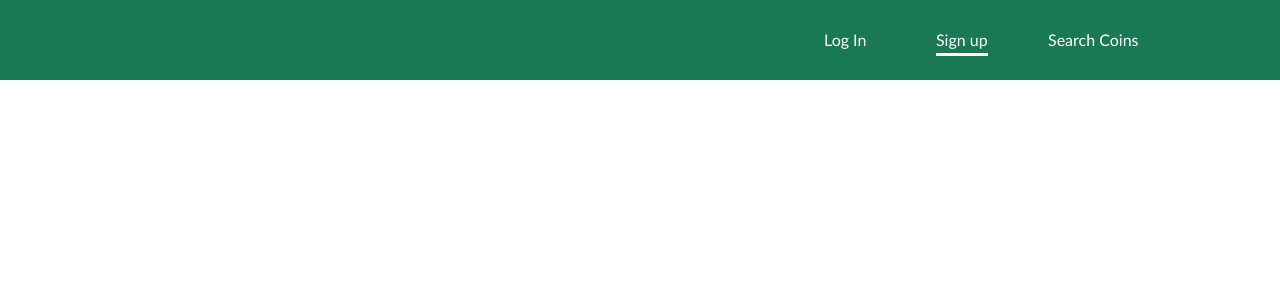
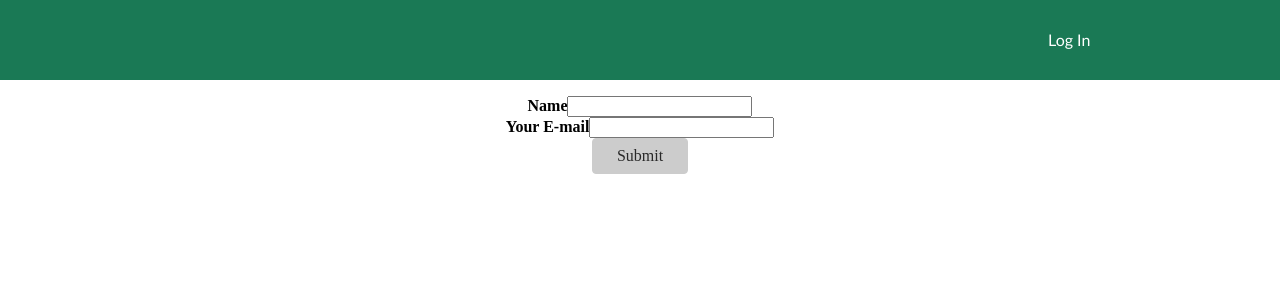
Before and after one commit to MishG777/Crypto-App, a React (Create React App) app: page /log-in in a window 1280 px wide. Shown: the top 300 px of the page. Built offline with nearby package versions, Linux system fonts and the light colour scheme.

Commit message:
login_routing

```diff
--- a/src/App.js
+++ b/src/App.js
@@ -1,25 +1,42 @@
-import React, { Fragment } from "react";
-import { Switch, Route, Redirect } from "react-router-dom";
+import React, { Fragment, useState } from "react";
+import { Switch, Route, Redirect, useHistory } from "react-router-dom";
 import CoinDetails from "./components/CoinDetails";
 import Coins from "./components/Coins";
 import MainHeader from "./components/Navbar/MainHeader";
+import LogIn from "./components/UserLogging/LogIn";
 
 function App() {
+  const [login, setLogin] = useState(false);
+  const history = useHistory();
+
+  const logOutHandler = () => {
+    setLogin(false);
+  };
+
+  const logInHandler = () => {
+    setLogin(true);
+    history.push("/all-coins");
+  };
+
   return (
     <Fragment>
       <header>
-        <MainHeader />
+        <MainHeader logOutHandler={logOutHandler} login={login} />
       </header>
       <main>
         <Switch>
           <Route path="/" exact>
-            <Redirect to="/all-coins" />
+            <Redirect to="/log-in" />
           </Route>
+
           <Route path="/all-coins" exact>
-            <Coins />
+            {login && <Coins />}
           </Route>
           <Route path="/all-coins/:coins">
             <CoinDetails />
+          </Route>
+          <Route path="/log-in">
+            {!login && <LogIn logInHandler={logInHandler} />}
           </Route>
         </Switch>
       </main>
--- a/src/components/Navbar/MainHeader.js
+++ b/src/components/Navbar/MainHeader.js
@@ -1,26 +1,36 @@
-import { NavLink } from "react-router-dom";
+import { NavLink, Link } from "react-router-dom";
 import classes from "./MainHeader.module.css";
 
-const MainHeader = () => {
+const MainHeader = ({ logOutHandler, login }) => {
   return (
     <header className={classes.header}>
       <ul>
         <li>
-          <NavLink activeClassName={classes.active} to="/sign-in">
+          {!login && (
+            <NavLink activeClassName={classes.active} to="/log-in">
               Log In
             </NavLink>
+          )}
         </li>
-        <li>
-          <NavLink activeClassName={classes.active} to="/log-in">
-            Sign up
-          </NavLink>
-        </li>
+      </ul>
+      {login && (
+        <ul>
           <li>
             <NavLink activeClassName={classes.active} to="/all-coins">
               Search Coins
             </NavLink>
           </li>
+          <li>
+            <Link
+              to="/log-in"
+              onClick={logOutHandler}
+              className={classes.active}
+            >
+              Log Out
+            </Link>
+          </li>
         </ul>
+      )}
     </header>
   );
 };
--- a/src/components/Navbar/MainHeader.module.css
+++ b/src/components/Navbar/MainHeader.module.css
@@ -30,8 +30,7 @@
 }
 
 .header a:hover,
-.header a:active,
-.header a.active {
+.header a:active {
   color: white;
   padding-bottom: 0.25rem;
   border-bottom: 3px solid white;
--- /dev/null
+++ b/src/components/UserLogging/LogIn.js
@@ -0,0 +1,106 @@
+import React from "react";
+import Uselogin from "../../hooks/use-login";
+import classes from "./Login.module.css";
+
+const LogIn = ({ logInHandler }) => {
+  const {
+    value: enteredName,
+    hasError: nameInputHasError,
+    isValid: enteredNameIsValid,
+    reset: resetNameInput,
+    valueChangeHandler: nameChangeHandler,
+    inputBlurHandler: nameBlurHandler,
+  } = Uselogin((value) => value.trim() !== "");
+
+  const {
+    value: enteredEmail,
+    hasError: emailInpuHasError,
+    isValid: enteredEmailIsValid,
+    reset: resetEmailInput,
+    valueChangeHandler: emailChangeHandler,
+    inputBlurHandler: emailBlurHandler,
+  } = Uselogin(
+    (value) =>
+      value.includes("@") && !value.startsWith("@") && value.trim() !== ""
+  );
+
+  let formIsValid = false;
+
+  if (enteredEmailIsValid && enteredNameIsValid) {
+    formIsValid = true;
+  }
+
+  const formSubmissionHandler = (e) => {
+    logInHandler();
+    e.preventDefault();
+
+    if (!enteredEmailIsValid && !enteredNameIsValid) {
+      return;
+    }
+
+    console.log(enteredName);
+    console.log(enteredEmail);
+
+    resetNameInput();
+    resetEmailInput();
+  };
+
+  const startsWithError = enteredEmail.startsWith("@");
+
+  const nameInputClasses = nameInputHasError
+    ? classes["form-control invalid"]
+    : classes["form-control"];
+
+  const emailInputClasses = emailInpuHasError
+    ? classes["form-control invalidmail"]
+    : classes["form-control"];
+
+  return (
+    <form onSubmit={formSubmissionHandler}>
+      {/* Name */}
+      <div className={nameInputClasses}>
+        <label htmlFor="name">Name</label>
+        <input
+          type="text"
+          id="name"
+          onChange={nameChangeHandler}
+          onBlur={nameBlurHandler}
+          value={enteredName}
+        />
+        {nameInputHasError && (
+          <p className={classes["error-text"]}>please enter valid name!</p>
+        )}
+      </div>
+
+      <div className={emailInputClasses}>
+        {/* Email */}
+        <label htmlFor="email">Your E-mail</label>
+        <input
+          type="text"
+          id="email"
+          onChange={emailChangeHandler}
+          onBlur={emailBlurHandler}
+          value={enteredEmail}
+        />
+        {emailInpuHasError && (
+          <p className={classes["error-text"]}>
+            Email must not be empty and should contain '@' symbol.
+          </p>
+        )}
+        {!emailInpuHasError && startsWithError && (
+          <p className={classes["error-text"]}>
+            Email cannot be started with '@' symbol.
+          </p>
+        )}
+      </div>
+
+      <div className={classes["form-actions"]}>
+        <button disabled={!formIsValid} className={classes.loginBtn}>
+          Submit
+        </button>
+      </div>
+    </form>
+  );
+};
+
+export default LogIn;
--- /dev/null
+++ b/src/components/UserLogging/Login.module.css
@@ -0,0 +1,51 @@
+.form-control label {
+  font-weight: bold;
+  margin-bottom: 0.5rem;
+}
+
+.form-control input:focus {
+  outline: none;
+  border-color: #240370;
+  background-color: #6feb8a;
+}
+
+.control-group {
+  display: flex;
+  column-gap: 1rem;
+  flex-wrap: wrap;
+}
+
+.control-group .form-control {
+  min-width: 15rem;
+  flex: 1;
+}
+
+.loginBtn {
+  font: inherit;
+  background-color: #240370;
+  color: white;
+  border: 1px solid #240370;
+  padding: 0.5rem 1.5rem;
+  border-radius: 4px;
+  cursor: pointer;
+}
+
+.loginBtn:hover,
+.loginBtn:active {
+  background-color: #33059e;
+  border-color: #33059e;
+}
+
+.error-text {
+  color: #b40e0e;
+  font-family: "Trebuchet MS", "Lucida Sans Unicode", "Lucida Grande",
+    "Lucida Sans", Arial, sans-serif;
+}
+button:disabled,
+button:disabled:hover,
+button:disabled:active {
+  background-color: #ccc;
+  color: #292929;
+  border-color: #ccc;
+  cursor: not-allowed;
+}
--- /dev/null
+++ b/src/hooks/use-login.js
@@ -0,0 +1,50 @@
+import { useReducer } from "react";
+
+const initialValue = {
+  value: "",
+  isTouched: false,
+};
+
+const logInStateReducer = (state, action) => {
+  if (action.type === "INPUT") {
+    return { value: action.value, isTouched: state.isTouched };
+  }
+  if (action.type === "BLUR") {
+    return { value: state.value, isTouched: true };
+  }
+  if (action.type === "RESET") {
+    return { value: "", isTouched: false };
+  }
+
+  return initialValue;
+};
+
+const Uselogin = (validateValue) => {
+  const [loginState, dispatch] = useReducer(logInStateReducer, initialValue);
+
+  const valueIsValid = validateValue(loginState.value);
+  const hasError = !valueIsValid && loginState.isTouched;
+
+  const valueChangeHandler = (event) => {
+    dispatch({ type: "INPUT", value: event.target.value });
+  };
+
+  const inputBlurHandler = () => {
+    dispatch({ type: "BLUR" });
+  };
+
+  const reset = () => {
+    dispatch({ type: "RESET" });
+  };
+
+  return {
+    value: loginState.value,
+    hasError,
+    isValid: valueIsValid,
+    valueChangeHandler,
+    inputBlurHandler,
+    reset,
+  };
+};
+
+export default Uselogin;
```
Lines whose indentation alone changed are shown as unchanged.
